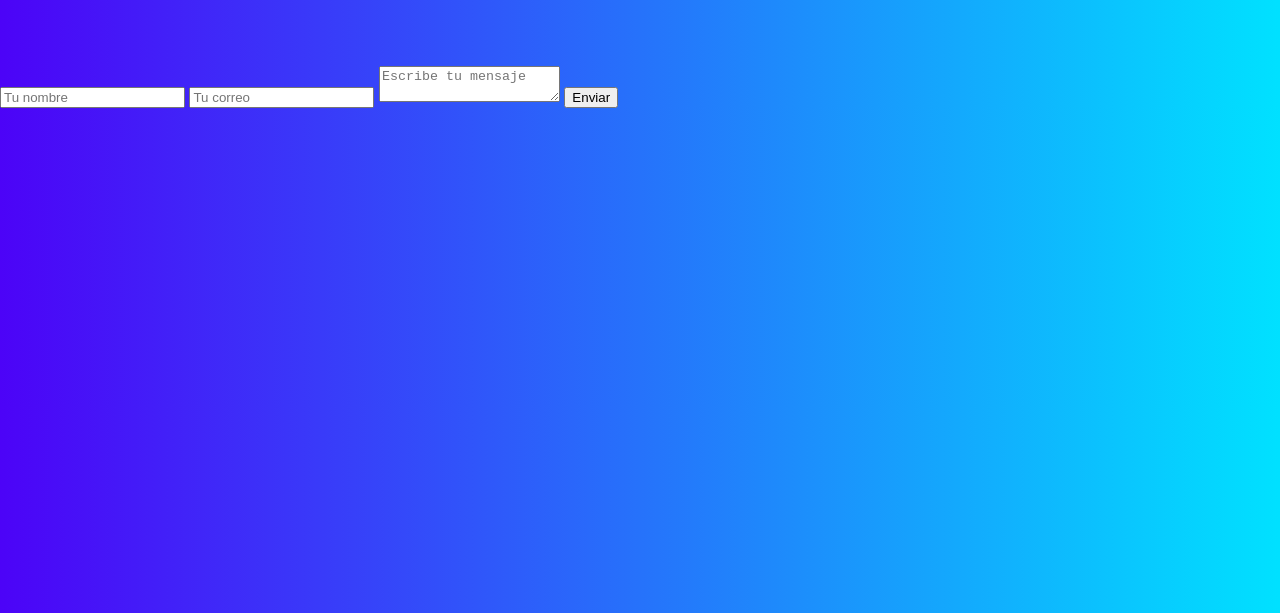
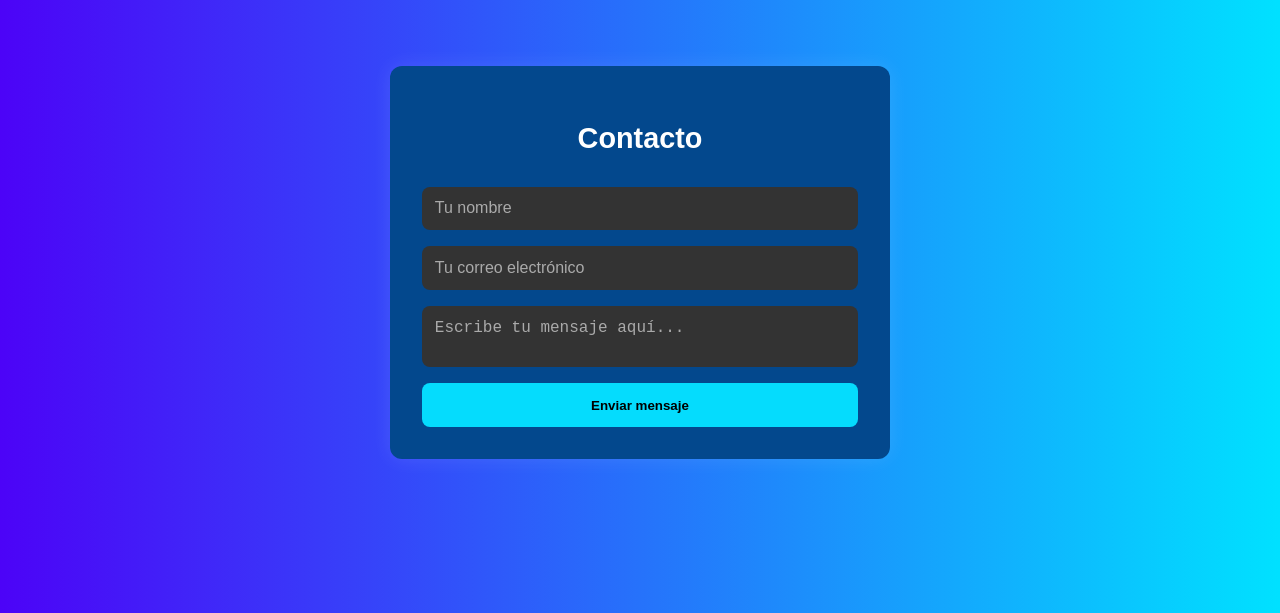
Before and after one commit to CarlesSanahuja/portafolios-Carlos-Sanahuja, a plain HTML site: page index.html in a window 1280 px wide. Both pictures are taken after a click on the link "contactame". Shown: the part 187-800 px from the top of the page. Drawn offline with Linux system fonts and the light colour scheme.

Commit message:
merjora de formulario

```diff
--- a/script.js
+++ b/script.js
@@ -17,12 +17,14 @@ function formulario() {
     nombre.style.margin = "5%";
 
     document.getElementById("formulario").innerHTML = `
-        <form action="https://formsubmit.co/carlinhos78.csc@gmail.com" method="POST">
+        <form action="https://formsubmit.co/carlinhos78.csc@gmail.com" method="POST" class="formulario-contacto aparece-desde-abajo">
+            <h2>Contacto</h2>
             <input type="text" name="nombre" placeholder="Tu nombre" required>
-            <input type="email" name="email" placeholder="Tu correo" required>
-            <textarea name="mensaje" placeholder="Escribe tu mensaje" required></textarea>
-            <button type="submit">Enviar</button>
+            <input type="email" name="email" placeholder="Tu correo electrónico" required>
+            <textarea name="mensaje" placeholder="Escribe tu mensaje aquí..." required></textarea>
+            <button type="submit">Enviar mensaje</button>
         </form>
+
     `;
 
     let mainContent = document.querySelector(".main-content");
--- a/styles.css
+++ b/styles.css
@@ -195,3 +195,63 @@ a{
 .aparece-desde-abajo {
   animation: subirSuave 0.8s ease-out forwards;
 }
+/* Formulario */
+.formulario-contacto {
+  max-width: 500px;
+  width: 90%;
+  margin: 3rem auto;
+  padding: 2rem;
+  background-color: #03488d;
+  color: white;
+  border-radius: 12px;
+  box-shadow: 0 0 20px rgba(255, 255, 255, 0.1);
+  font-family: 'Arial', sans-serif;
+  display: flex;
+  flex-direction: column;
+  align-items: center; /* Asegura que todo esté centrado horizontalmente */
+  gap: 1rem;
+  box-sizing: border-box;
+}
+
+.formulario-contacto h2 {
+  margin-bottom: 1rem;
+  font-size: 1.8rem;
+  text-align: center;
+  color: white;
+}
+
+.formulario-contacto input,
+.formulario-contacto textarea {
+  width: 100%; /* Toma todo el ancho del contenedor */
+  max-width: 100%;
+  padding: 0.8rem;
+  border: none;
+  border-radius: 8px;
+  background-color: #333;
+  color: white;
+  font-size: 1rem;
+  resize: none;
+  box-sizing: border-box;
+}
+
+.formulario-contacto input::placeholder,
+.formulario-contacto textarea::placeholder {
+  color: #aaa;
+}
+
+.formulario-contacto button {
+  width: 100%;
+  padding: 0.9rem;
+  background-color: #05dcfd;
+  color: #000;
+  font-weight: bold;
+  border: none;
+  border-radius: 8px;
+  cursor: pointer;
+  transition: background-color 0.3s ease;
+  box-sizing: border-box;
+}
+
+.formulario-contacto button:hover {
+  background-color: #00c9a7;
+}
```
